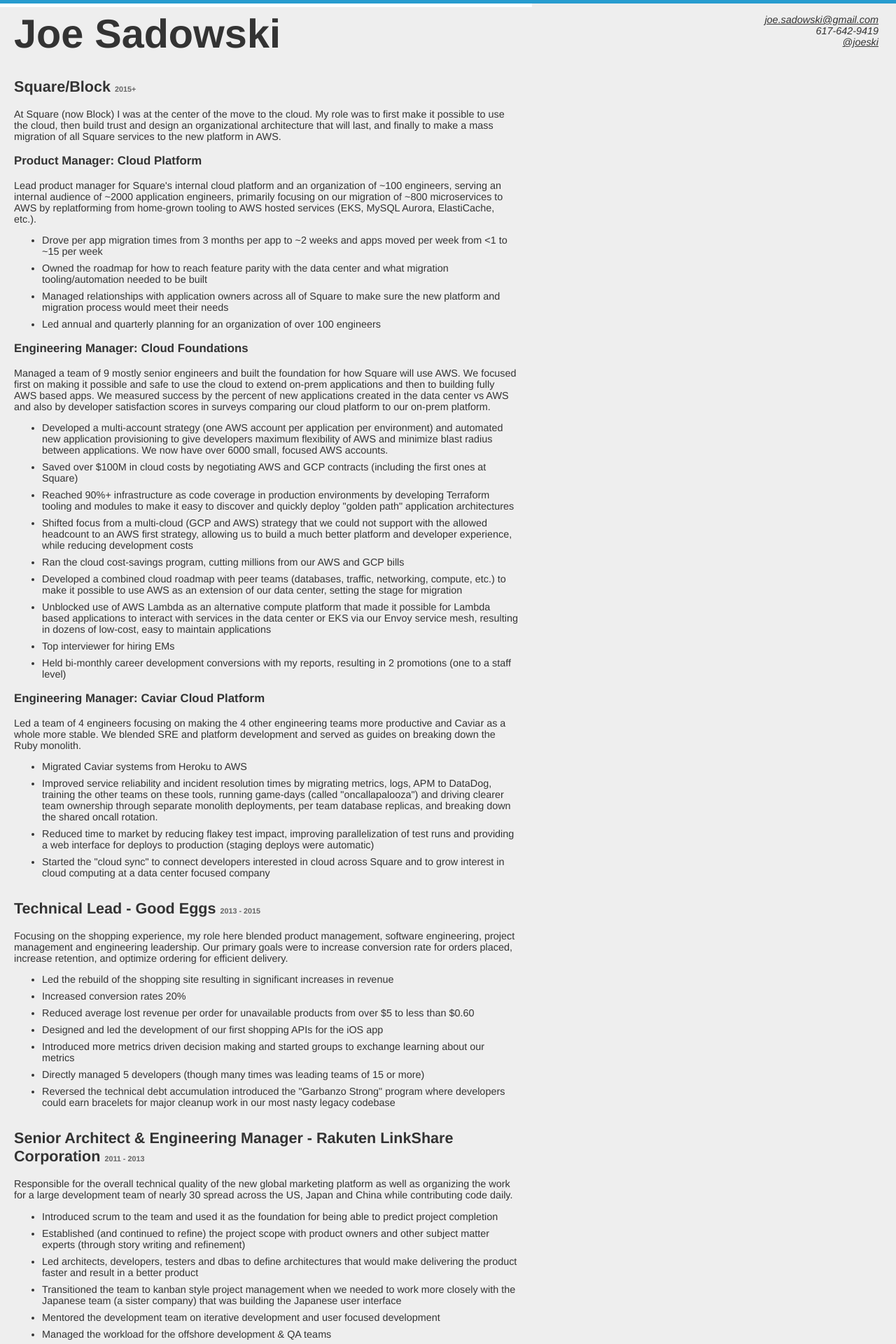
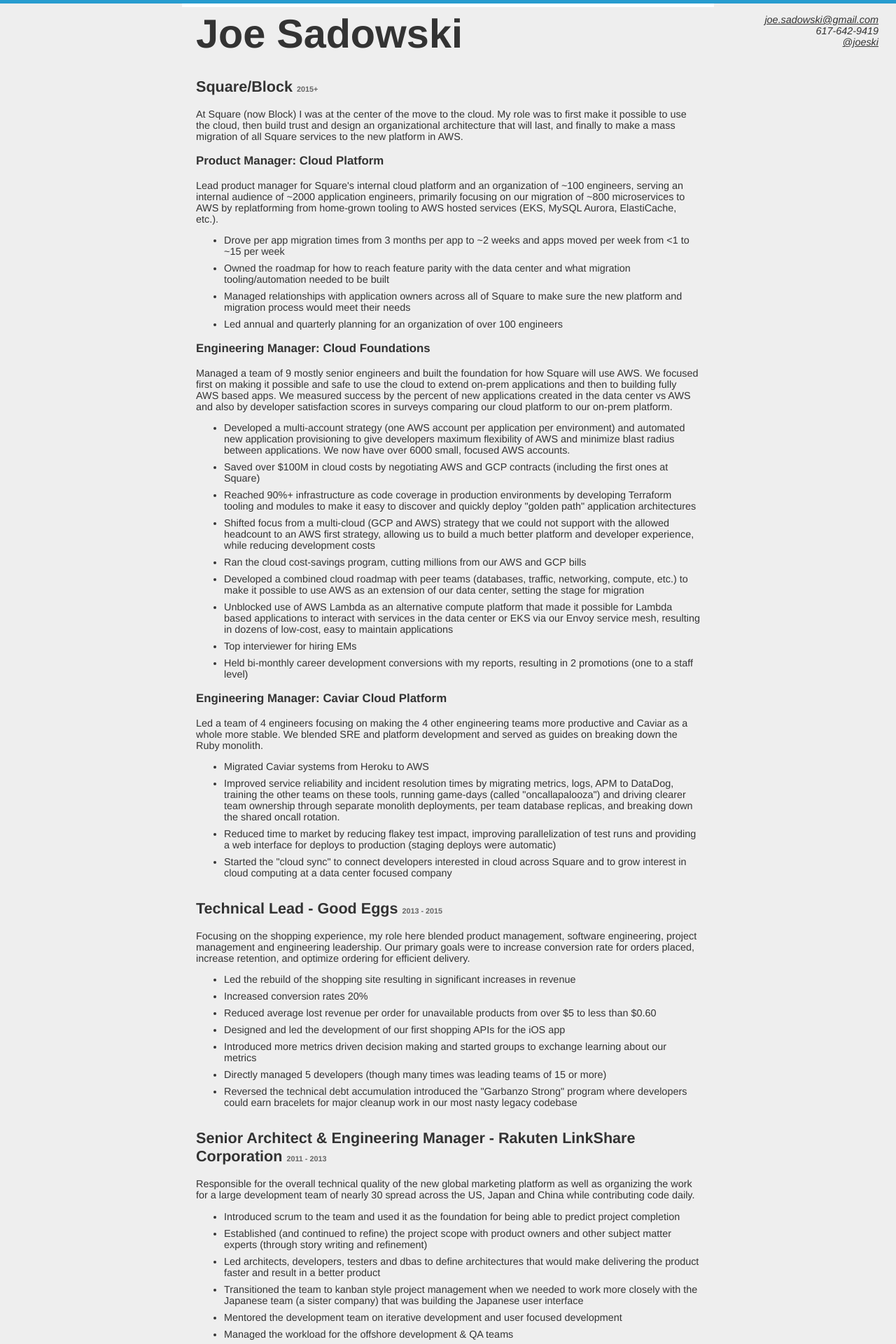
Before and after one commit to TheBigSadowski/thebigsadowski.github.com, a Jekyll site: the page resume/index.html, which Jekyll copies as it is, in a window 1280 px wide. Shown: the top 1920 px of the page at 70% size. Built offline with Jekyll 4.4.1, drawn with Linux system fonts in a browser that asks for light colours.

Commit message:
guess I forgot a lot of css

```diff
--- a/resume/index.html
+++ b/resume/index.html
@@ -5,7 +5,7 @@
 <title>Joe Sadowski - Resume</title>
 <link rel="stylesheet" href="/style/all.css">
 <style>
-body { font-family: helvetica, arial, sans-serif; font-size: 0.9em; max-width: 50em; margin: 0, auto; }
+body { font-family: helvetica, arial, sans-serif; font-size: 0.9em; max-width: 50em; margin: 0 auto; }
 address { position: absolute; top: 20px; right: 25px; text-align: right; }
 address a { display: block; }
 h2 span { color: #666; font-size: 50%; }
```
